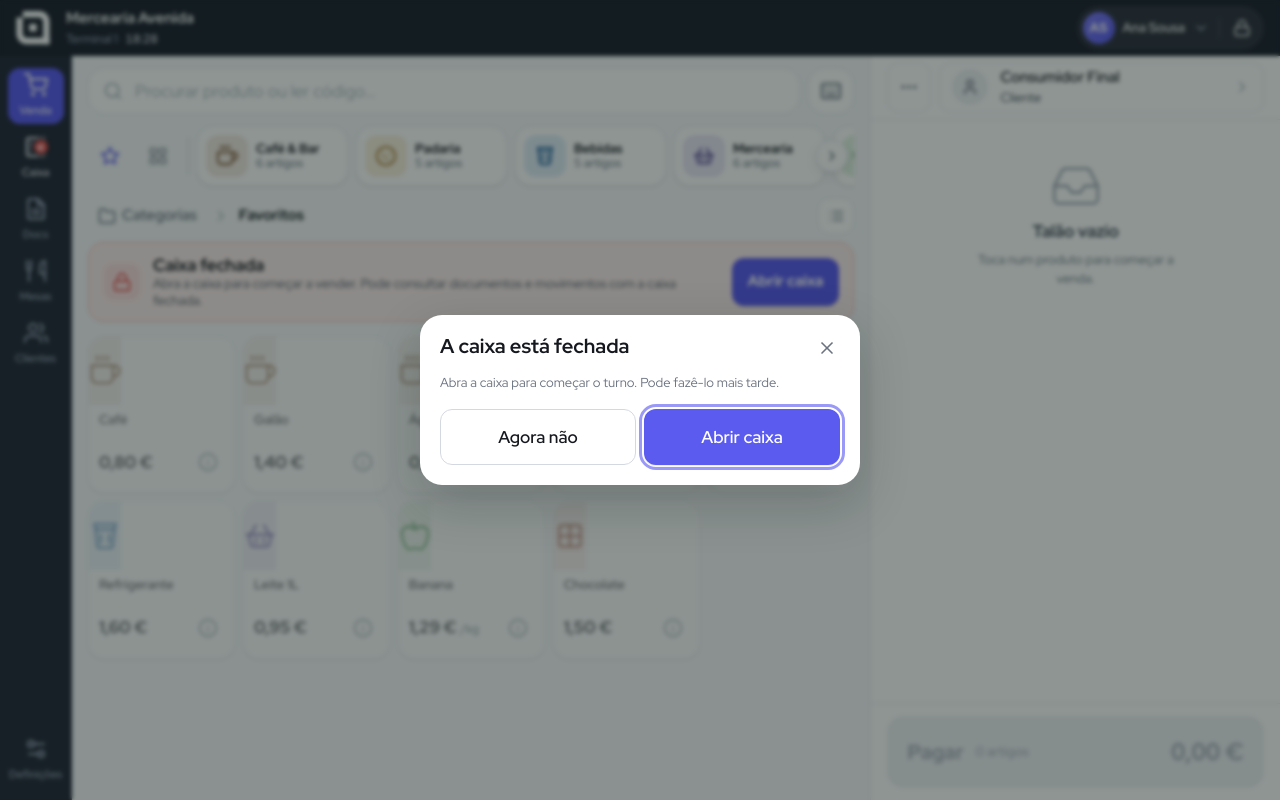
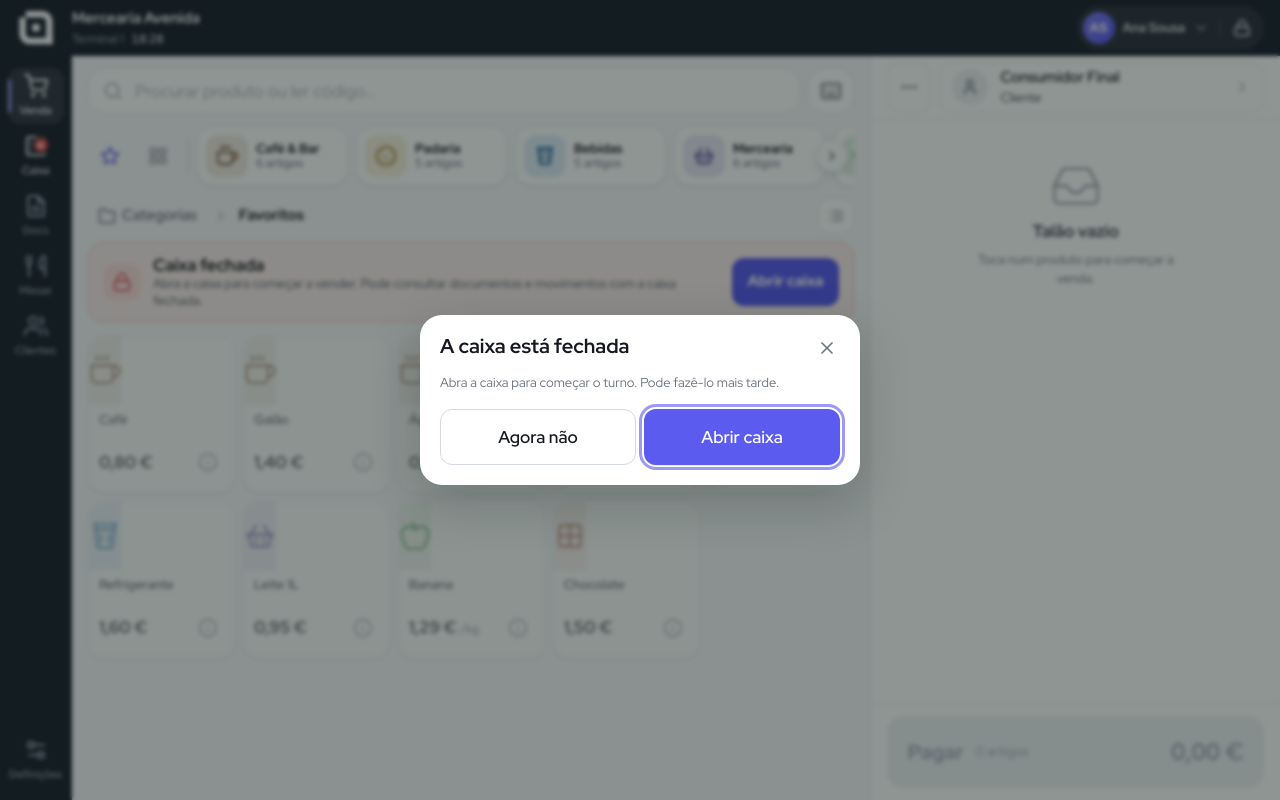
Before and after one commit to alvaro-pt/mon-pos, a plain HTML site: page sale.html in a window 1280 px wide. Drawn offline with Linux system fonts and the light colour scheme.

Commit message:
Order all products, color adjust and store name& terminal margin left

```diff
--- a/assets/css/sale.css
+++ b/assets/css/sale.css
@@ -34,10 +34,10 @@ body { display:flex; flex-direction:column; height:100dvh; overflow:hidden; }
   background:var(--shell-900); color:var(--shell-ink);
 }
 .topbar__logo {
-  width:34px; height:34px; flex:none;
+  width:40px; height:34px; flex:none;
   display:grid; place-items:center; color:#fff;
 }
-.topbar__logo svg { width:100%; height:100%; display:block; }
+.topbar__logo svg { width:34px; height:34px; display:block; }
 .topbar__brand { display:flex; flex-direction:column; gap:1px; min-width:0; }
 .topbar__store { font-size:var(--fs-base); font-weight:700; color:#fff; white-space:nowrap; overflow:hidden; text-overflow:ellipsis; }
 .topbar__terminal { font-size:var(--fs-xs); color:var(--shell-muted); font-weight:500; white-space:nowrap; }
@@ -95,24 +95,27 @@ body { display:flex; flex-direction:column; height:100dvh; overflow:hidden; }
 /* ---------- Rail (grafite) ---------- */
 .rail {
   grid-area:rail;
-  display:flex; flex-direction:column; align-items:center; gap:6px;
+  display:flex; flex-direction:column; align-items:center; gap:4px;
   padding:var(--sp-3) var(--sp-2);
-  background:var(--shell-800); border-right:1px solid var(--shell-line);
+  background:var(--shell-900); border-right:1px solid var(--shell-line);
 }
 .rail__item {
-  width:56px; min-height:56px; border-radius:var(--r-md);
-  display:flex; flex-direction:column; align-items:center; justify-content:center; gap:6px;
+  position:relative; width:56px; min-height:56px; border-radius:var(--r-md);
+  display:flex; flex-direction:column; align-items:center; justify-content:center; gap:5px;
   color:var(--shell-muted); font-size:11px; font-weight:600;
   transition:background var(--t-fast) var(--ease), color var(--t-fast) var(--ease);
 }
 .rail__item:hover { background:rgba(255,255,255,.07); color:var(--shell-ink); }
-.rail__item[aria-current="page"] { background:var(--brand-600); color:#fff; box-shadow:var(--sh-sm); }
-.rail__item { position:relative; }
+.rail__item[aria-current="page"] { background:rgba(255,255,255,.1); color:#fff; }
+.rail__item[aria-current="page"]::before {
+  content:''; position:absolute; left:0; top:20%; bottom:20%; width:3px;
+  background:var(--brand-400); border-radius:0 3px 3px 0;
+}
 /* estado da caixa: badge (forma + ícone, não só cor) sobre o item "Caixa" quando fechada */
 .rail__badge {
   position:absolute; top:8px; right:14px; width:18px; height:18px; border-radius:50%;
   display:none; place-items:center; background:var(--danger-500); color:#fff;
-  border:2px solid var(--shell-800); box-shadow:0 0 0 1px rgba(0,0,0,.25);
+  border:2px solid var(--shell-900); box-shadow:0 0 0 1px rgba(0,0,0,.25);
 }
 .rail__item.is-closed .rail__badge { display:grid; }
 .rail__item.is-closed { color:var(--shell-ink); }
--- a/sale.html
+++ b/sale.html
@@ -423,7 +423,7 @@
       var grid = $("#grid"); grid.innerHTML = ""; grid.className = "grid" + (viewMode === "list" ? " grid--list" : "");
 
       if (query) { return renderProducts(searchProducts()); }
-      if (nav.cat === "__all__") { return renderProducts(POS.products); }
+      if (nav.cat === "__all__") { return renderProducts(POS.products.slice().sort(function (a, b) { return POS.t(a.name).localeCompare(POS.t(b.name), POS.lang); })); }
       if (!nav.cat) {  // raiz: tiles de família para seleção
         POS.categories.forEach(function (cat) { grid.appendChild(familyTile(cat, false)); });
         return;
```
